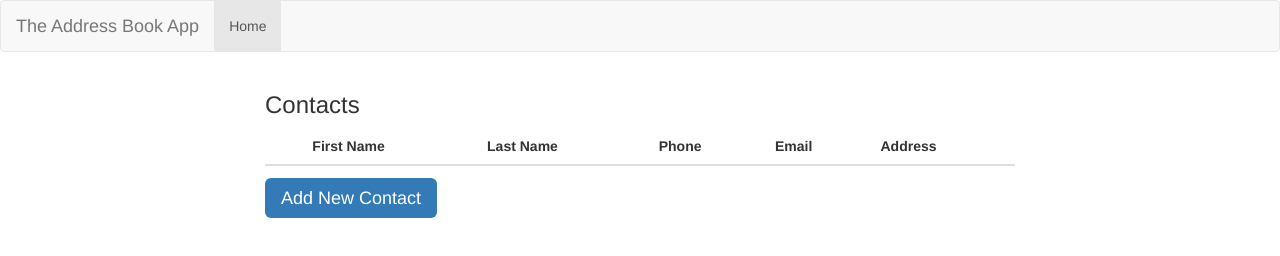
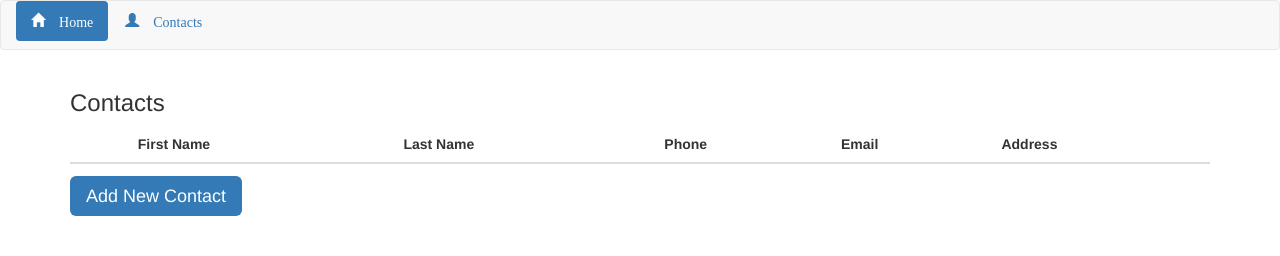
Before and after one commit to efrendiaz/angular_address_book, a plain HTML site: page index.html at #!/contacts in a window 1280 px wide. Drawn offline with nearby package versions, Linux system fonts and the light colour scheme; no server answers.

Commit message:
Some cosmetic changes.

```diff
--- a/index.html
+++ b/index.html
@@ -13,19 +13,15 @@
   <body>
     <nav class="navbar navbar-default" role="navigation">
       <div class="container-fluid">
-        <div class="navbar-header">
-          <a class="navbar-brand" ui-sref="contacts">The Address Book App</a>
-        </div>
-        <div class="collapse navbar-collapse">
-          <ul class="nav navbar-nav">
-            <li class="active"><a ui-sref="contacts">Home</a></li>
-          </ul>
-        </div>
+      <ul class="nav nav-pills">
+        <li class="active"><a href="#"><span class="glyphicon glyphicon-home"> Home </a> </span> </li>
+        <li><a ui-sref="contacts"><span class="glyphicon glyphicon-user"> Contacts</a></li>
+      </ul>
       </div>
     </nav>
     <div class="container">
       <div class="row top-buffer">
-        <div class="col-xs-8 col-xs-offset-2">
+        <div class="container-fluid">
           <div ui-view></div> <!-- This is where our views will load -->
         </div>
       </div>
--- a/partials/contacts.html
+++ b/partials/contacts.html
@@ -1,7 +1,7 @@
 
 <h3>Contacts</h3>
-
-<table class="table table-striped">
+<div class="table-responsive">
+<table class="table table-hover table-striped">
   <thead><tr>
     <th>&nbsp;</th>
     <th>First Name</th>
@@ -12,8 +12,10 @@
   </tr></thead>
   <tbody><tr ng-repeat="contact in contacts">
     <td>
+    <div class="btn-group">
      <a class="btn btn-primary" ui-sref="editContact({id:contact.id})">Edit</a>
      <a class="btn btn-danger" ng-click="deleteContact(contact)">Delete</a>
+     </div>
     </td>
     <td>{{ contact.first_name }}</td>
     <td>{{ contact.last_name }}</td>
@@ -22,5 +24,5 @@
     <td>{{ contact.address }}</td>
   </tr></tbody>
 </table>
-
+</div>
 <a ui-sref="newContact" class="btn-primary btn-lg nodecoration">Add New Contact</a>
```
